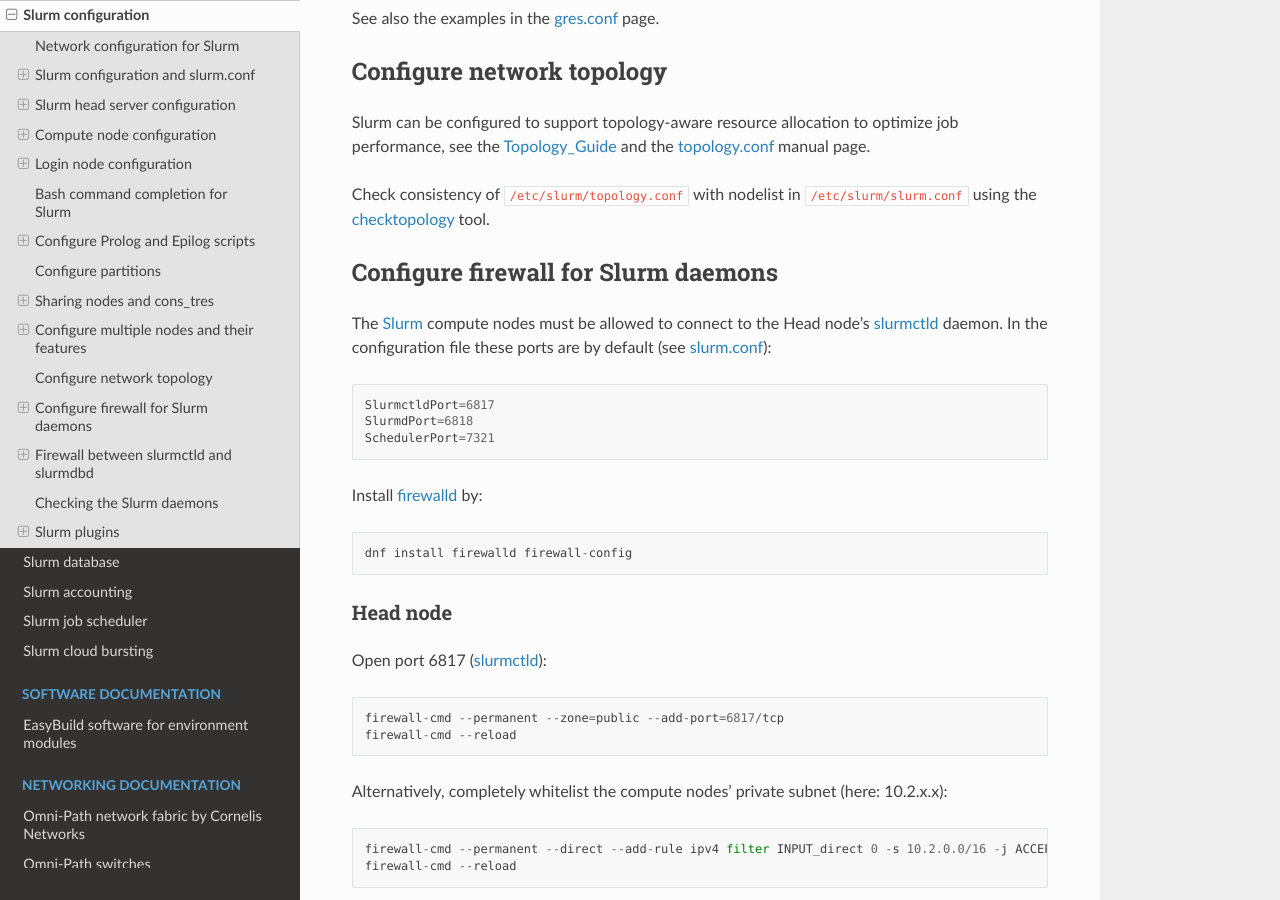
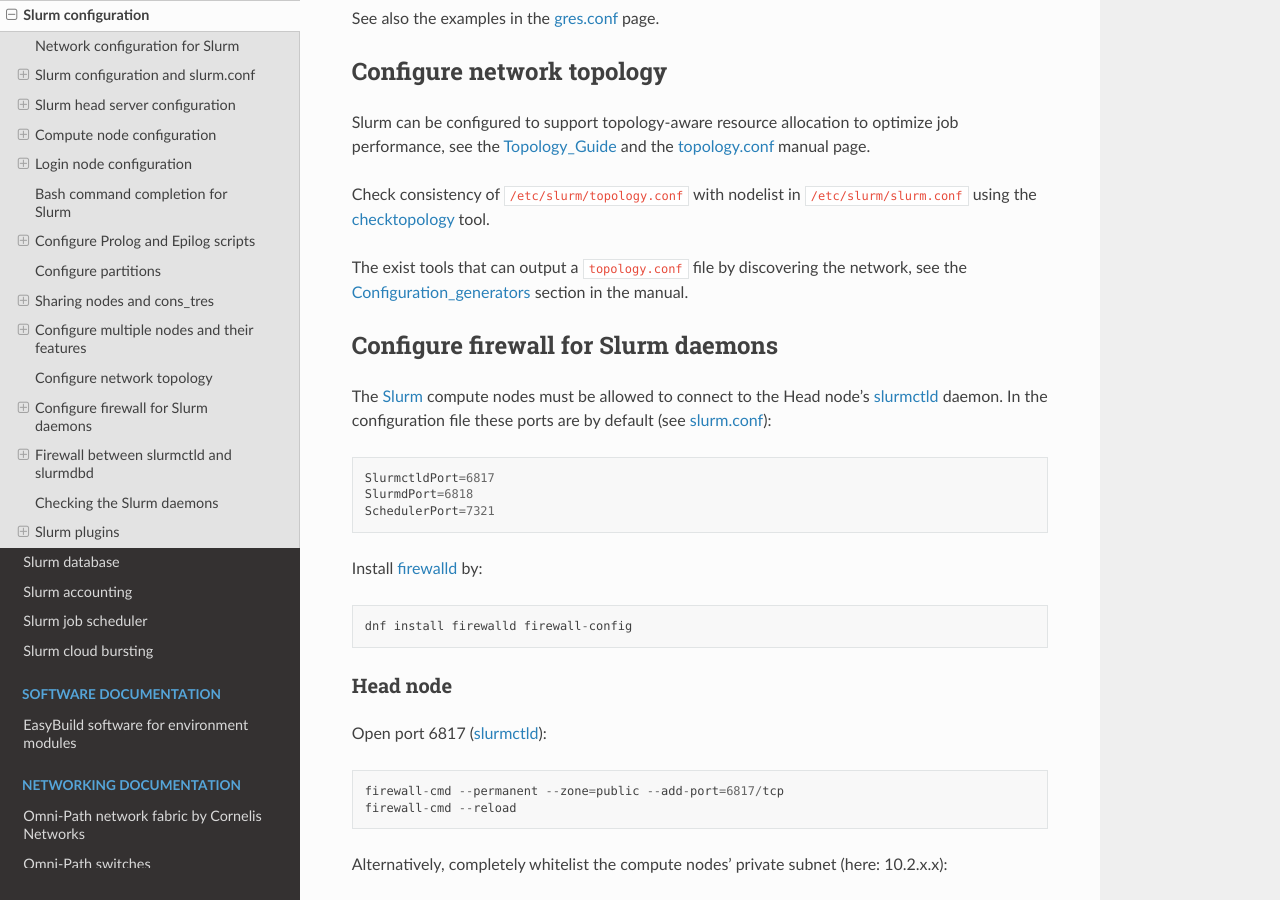
Before and after one commit to OleHolmNielsen/Niflheim_system, a Sphinx documentation site: the page built from docs/Slurm_configuration.rst, in a window 1280 px wide and 900 px high, scrolled down 41527 px. Built offline with Sphinx 7.4.7 and the Read the Docs theme 3.1.0, drawn with Linux system fonts in a browser that asks for light colours.

Commit message:
topology.conf configuration generators

```diff
--- a/docs/Slurm_configuration.rst
+++ b/docs/Slurm_configuration.rst
@@ -1794,9 +1794,13 @@
 
 Check consistency of ``/etc/slurm/topology.conf`` with nodelist in ``/etc/slurm/slurm.conf`` using the checktopology_ tool.
 
+The exist tools that can output a ``topology.conf`` file by discovering the network, see the Configuration_generators_ section in the manual.
+
+
 .. _Topology_Guide: https://slurm.schedmd.com/topology.html
 .. _topology.conf: https://slurm.schedmd.com/topology.conf.html
 .. _checktopology: https://github.com/OleHolmNielsen/Slurm_tools/tree/master/nodes
+.. _Configuration_generators: https://slurm.schedmd.com/topology.html#config_generators
 
 Configure firewall for Slurm daemons
 ====================================
```
